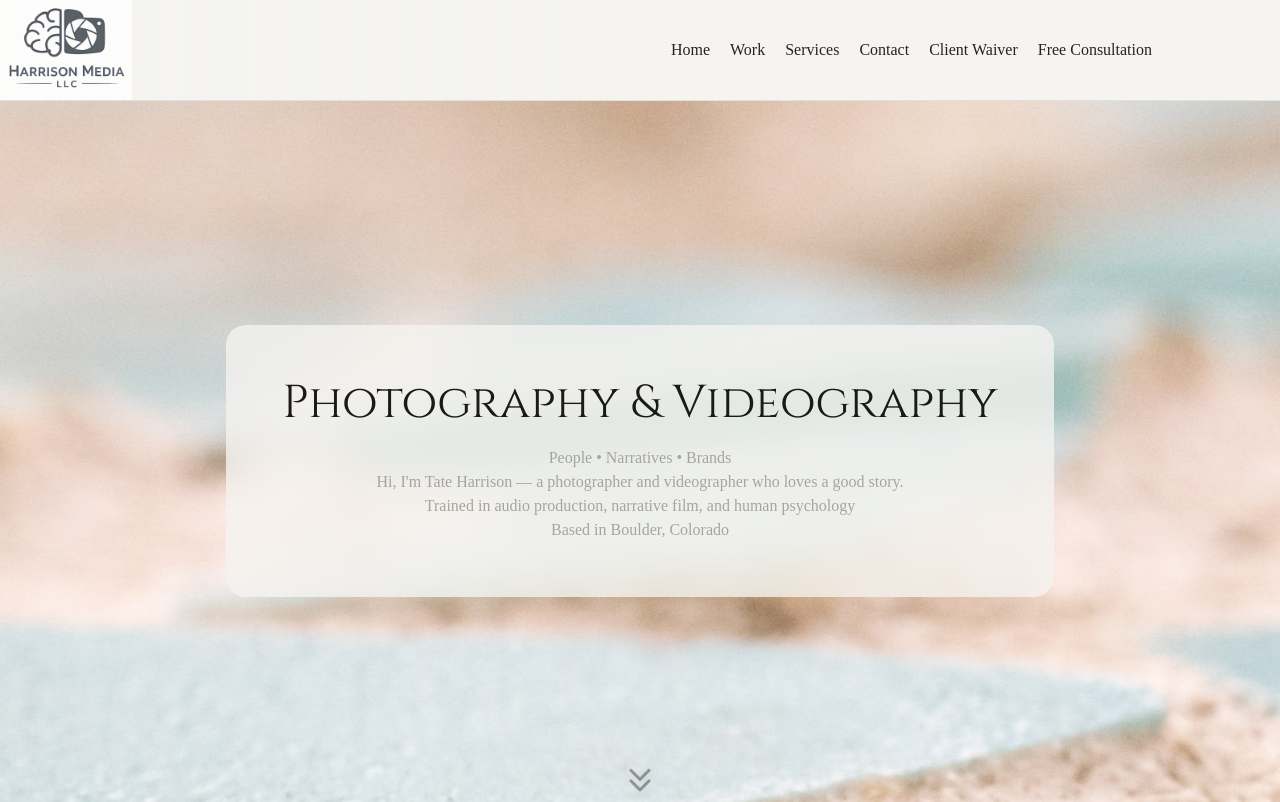
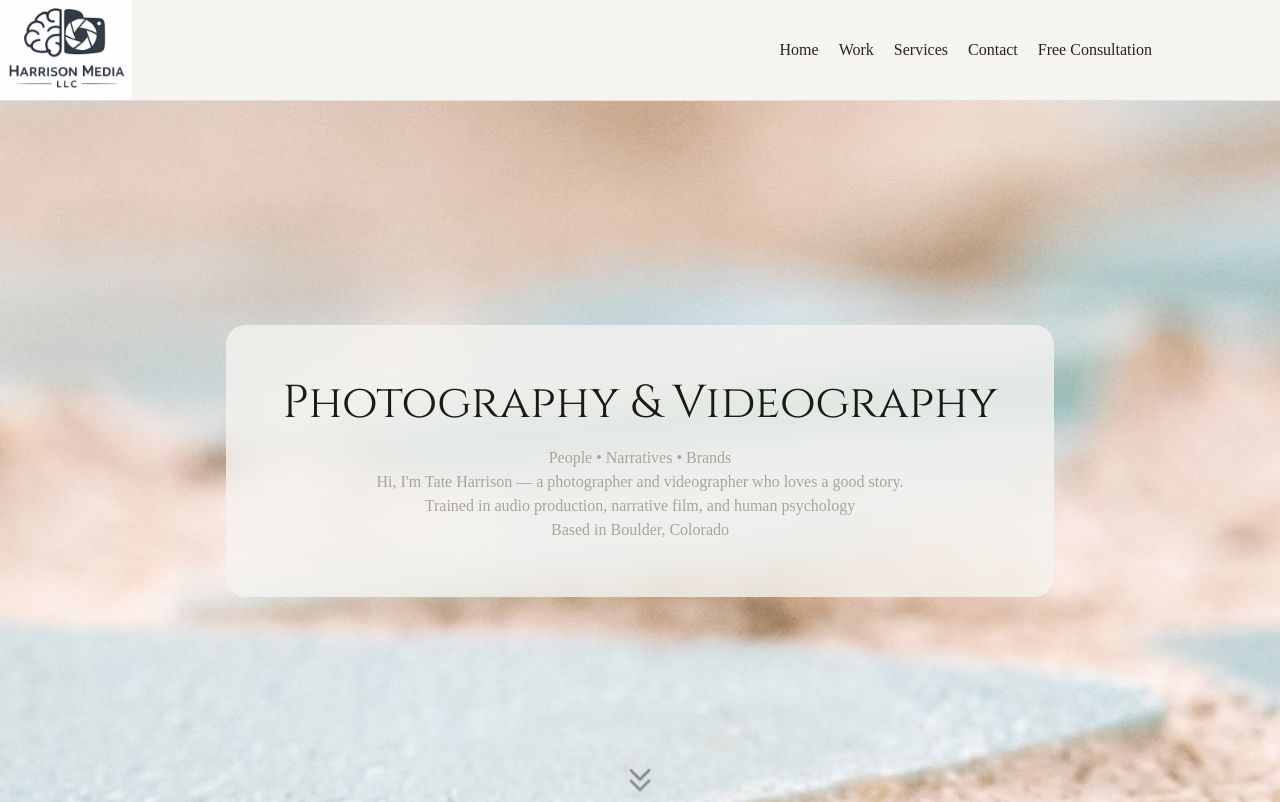
Before and after one commit to tatehenryharrison-creator/tatehenryharrison-creator.github.io, a plain HTML site: page index.html in a window 1280 px wide. Shown: the top 802 px of the page. Drawn offline with Linux system fonts and the light colour scheme; a web font is replaced by a local one.

Commit message:
Remove Client Waiver link from nav
Co-Authored-By: Claude Sonnet 4.6 <noreply@anthropic.com>

```diff
--- a/index.html
+++ b/index.html
@@ -1101,8 +1101,7 @@ footer > * { position: relative; z-index: 1; }
         <a href="#work">Work</a>
         <a href="#pricing">Services</a>
         <a href="#contact">Contact</a>
-        <a href="contact.html">Client Waiver</a>
-        <a href="schedule.html">Free Consultation</a>
+<a href="schedule.html">Free Consultation</a>
     </div>
 </nav>
 
```
